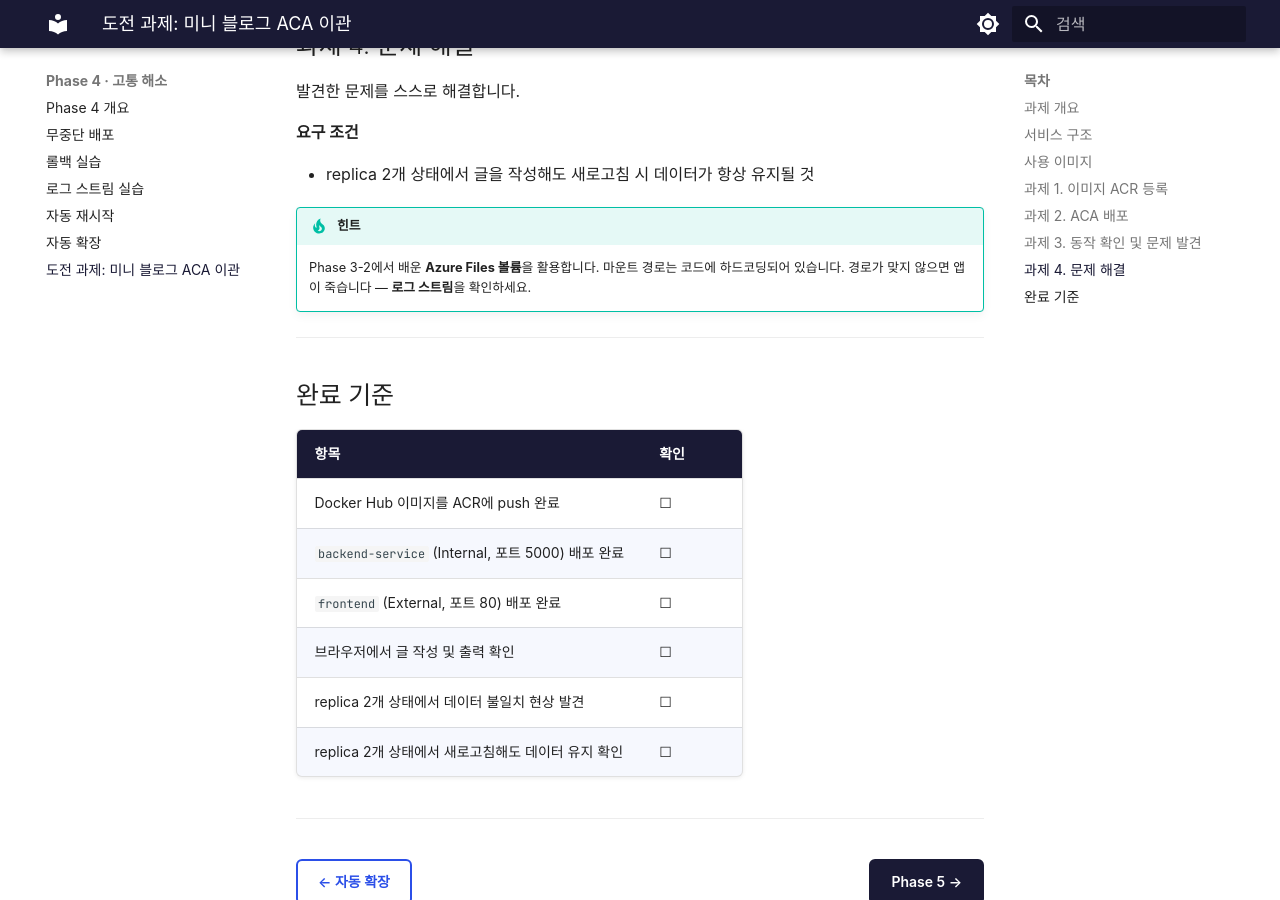
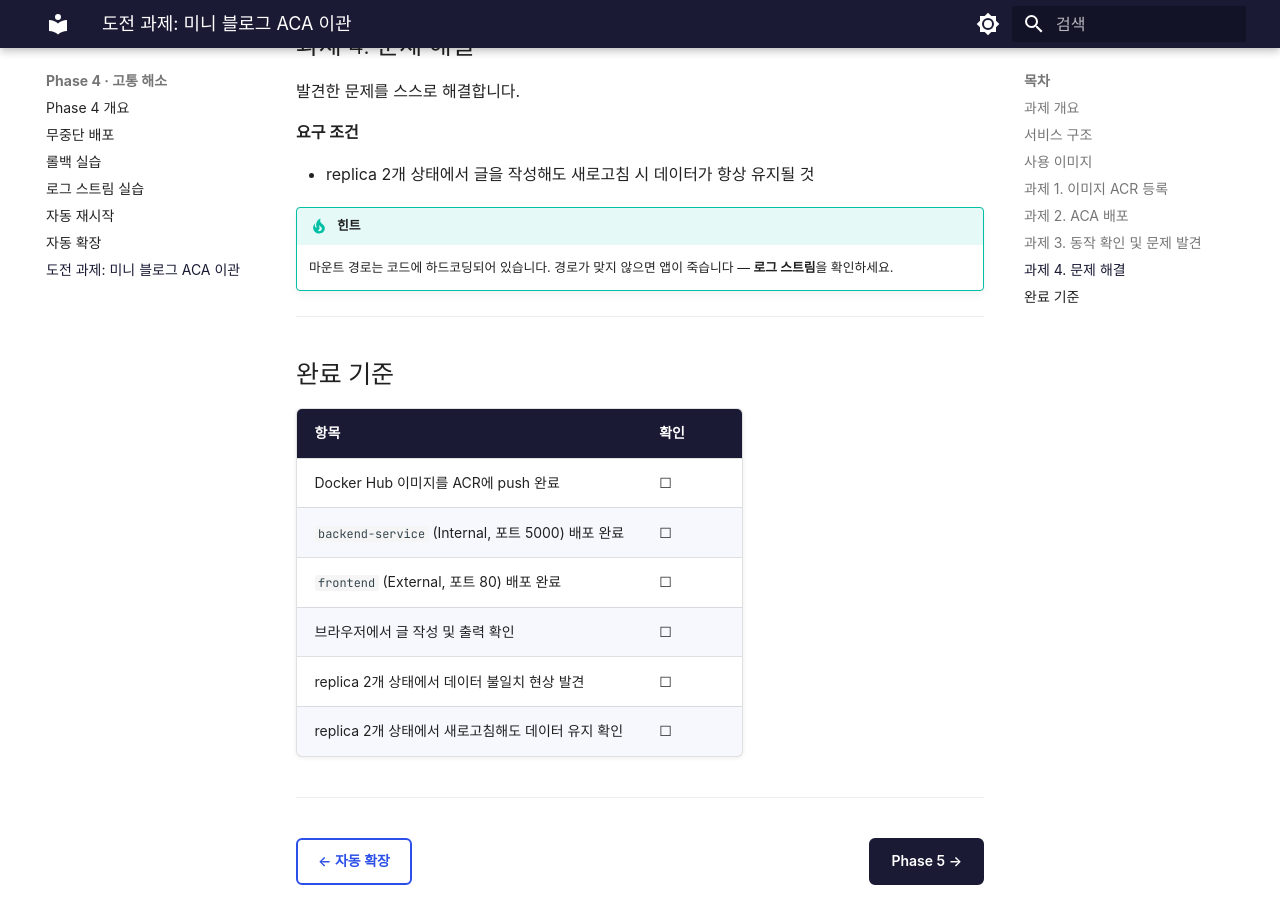
Before and after one commit to skilleat-labs/container-service-labs, an MkDocs documentation site: the page built from docs/phase-4/challenge-mini-blog.md, in a window 1280 px wide and 900 px high, scrolled down 2685 px. Built offline with MkDocs 1.6.1 and Material for MkDocs 9.7.7, drawn with Linux system fonts in a browser that asks for light colours; some web fonts are replaced.

Commit message:
fix: 미니블로그 과제4 힌트에서 볼륨 언급 제거
Co-Authored-By: Claude Sonnet 4.6 <noreply@anthropic.com>

```diff
--- a/docs/phase-4/challenge-mini-blog.md
+++ b/docs/phase-4/challenge-mini-blog.md
@@ -106,7 +106,6 @@ replica를 늘린 뒤 글을 여러 건 작성하고 브라우저를 **반복해
 - replica 2개 상태에서 글을 작성해도 새로고침 시 데이터가 항상 유지될 것
 
 !!! tip "힌트"
-    Phase 3-2에서 배운 **Azure Files 볼륨**을 활용합니다.
     마운트 경로는 코드에 하드코딩되어 있습니다.
     경로가 맞지 않으면 앱이 죽습니다 — **로그 스트림**을 확인하세요.
 
```
